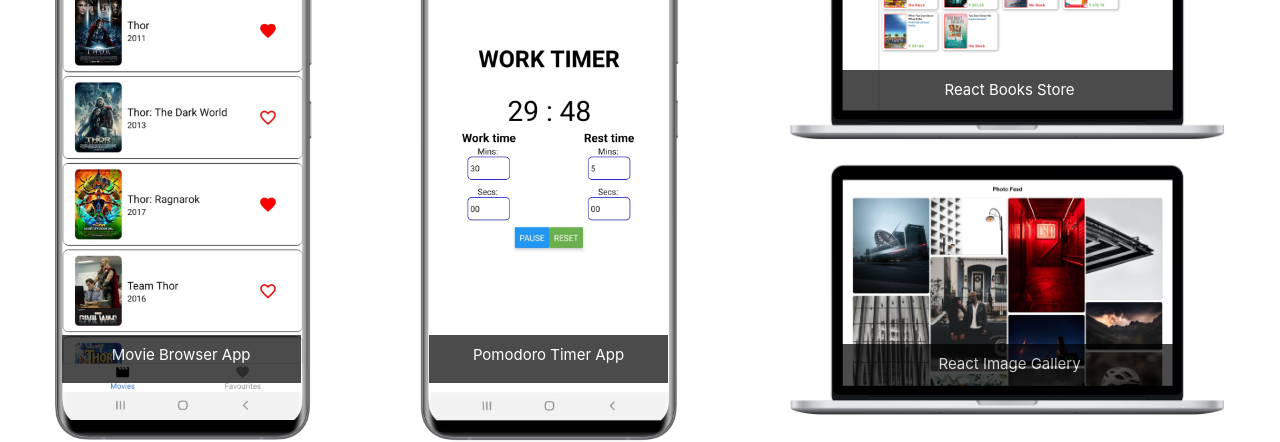
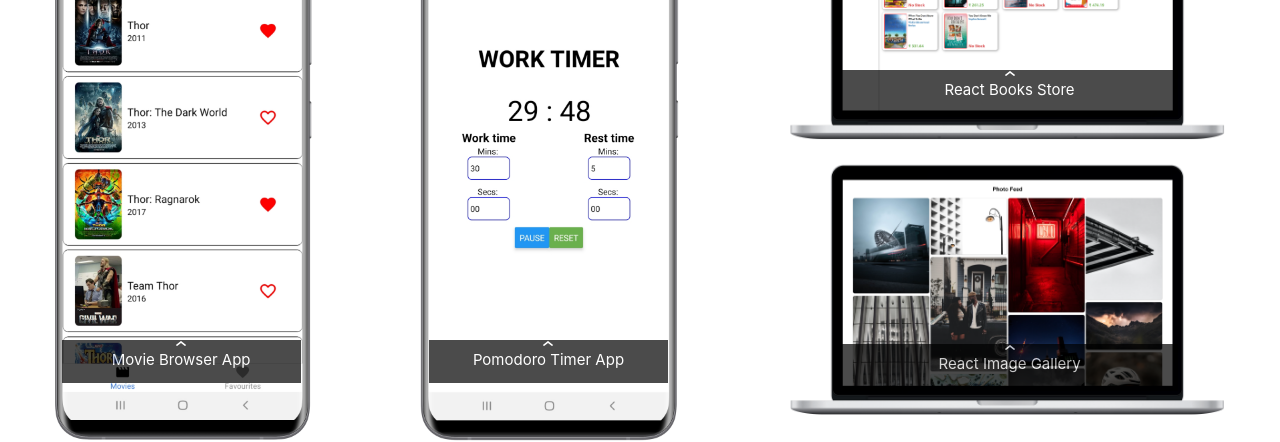
Before and after one commit to vineetk13/my-portfolio, a React (Create React App) app: page / in a window 1280 px wide. Shown: the part 2316-2758 px from the top of the page. Built offline with nearby package versions, Linux system fonts and the light colour scheme; no server answers.

Commit message:
ui fixes

```diff
--- a/src/components/intro.js
+++ b/src/components/intro.js
@@ -45,8 +45,7 @@ const Introduction = () => {
             <Greeting>Hello,</Greeting>
             <Intro>I'm Vineet K</Intro>
             <Summary>
-                Passionate in web design and development. Flawless designer mind with hands on experience
-                in designing web and mobile prototypes over top featured tools. Enthusiast of constant learning and dedicated towards creative thinking.
+                Passionate in web design and development. Strengthened in various frontend techologies by building projects under different domains and implementing complex user requirements. Enthusiast of constant learning and dedicated towards creative thinking.
             </Summary>
         </Container>
     )
--- a/src/components/mobileApp.js
+++ b/src/components/mobileApp.js
@@ -3,6 +3,7 @@ import styled from 'styled-components';
 import { FontAwesomeIcon } from '@fortawesome/react-fontawesome'
 import { faGithub, faGithubSquare } from '@fortawesome/free-brands-svg-icons'
 import { faExternalLinkAlt, faLink } from '@fortawesome/free-solid-svg-icons';
+import Img from '../assets/illustrations/up-arrow.svg';
 
 const Links = styled.div`
     // display:none;
@@ -18,8 +19,16 @@ const Overlay = styled.div`
     background-color:black;
     opacity:0.7;
     width: calc(100% - 31px);
-    height: 5%;
+    height: 4%;
     transition: 0.3s ease;
+    &::before{
+        content:url(${Img});
+        position:absolute;
+        top:-10px;
+        opacity:1;
+        color:white;
+        left:calc(50% - 5px);
+    }
     &:hover {
         height: 40%;
     }
@@ -63,8 +72,7 @@ const MobileApp = (props) => {
                 <Details>
                     <Title>{props.appName}</Title><br/>
                     <Links>
-                        <FontAwesomeIcon size="2x" icon={faGithub} />
-                        {/*<FontAwesomeIcon size="2x" icon={faExternalLinkAlt} />*/}
+                        <a style={{color:"white"}} href={props.git} target="_blank"><FontAwesomeIcon size="2x" icon={faGithub}  /></a>
                     </Links>
                 </Details>
             </Overlay>
--- a/src/components/webApp.js
+++ b/src/components/webApp.js
@@ -3,6 +3,7 @@ import styled from 'styled-components';
 import { FontAwesomeIcon } from '@fortawesome/react-fontawesome'
 import { faGithub } from '@fortawesome/free-brands-svg-icons'
 import { faLink } from '@fortawesome/free-solid-svg-icons';
+import Img from '../assets/illustrations/up-arrow.svg';
 
 const Links = styled.div`
     // display:none;
@@ -23,6 +24,14 @@ const Overlay = styled.div`
     width: 75%;
     transition: .4s ease;
     height:10%;
+    &::before{
+        content:url(${Img});
+        position:absolute;
+        top:-10px;
+        opacity:1;
+        color:white;
+        left:calc(50% - 5px);
+    }
     &:hover {
         height: 50%;
     }
@@ -68,8 +77,7 @@ const WebApp = (props) => {
                 <Details>
                     <Title>{props.appName}</Title>
                     <Links>
-                        <FontAwesomeIcon onClick={()=>{console.log("Github icon clicked")}} size="2x" icon={faGithub} />&emsp;
-                        <FontAwesomeIcon size="lg" icon={faLink} />
+                        <a style={{color:"white"}} href={props.git} target="_blank"><FontAwesomeIcon size="2x" icon={faGithub} /></a>
                     </Links>
                 </Details>
             </Overlay>
--- a/src/layouts/projects.js
+++ b/src/layouts/projects.js
@@ -42,12 +42,12 @@ const Projects = () => {
         <Container id="projects">
             <Heading>Projects</Heading>
             <Section>
-                <MobileApp appName="Movie Browser App" appImage={MovieBrowser} />
-                <MobileApp appName="Pomodoro Timer App" appImage={Pomodoro} />
+                <MobileApp appName="Movie Browser App" appImage={MovieBrowser} git="https://github.com/vineetk13/React-Native-Movie-Browser-app" />
+                <MobileApp appName="Pomodoro Timer App" appImage={Pomodoro} git="https://github.com/vineetk13/React-Native-Pomodoro-timer-app" />
                 <div>
                     {/*<WebApp appName="React TODO App" appImage={ReactTodo} gitlink="https://github.com/vineetk13/React-TODO-App" />*/}
-                    <WebApp appName="React Books Store" appImage={BookStore} />
-                    <WebApp appName="React Image Gallery" appImage={PhotoFeed} />
+                    <WebApp appName="React Books Store" appImage={BookStore} git="https://github.com/vineetk13/react-books-store" />
+                    <WebApp appName="React Image Gallery" appImage={PhotoFeed} git="https://github.com/vineetk13/react-image-gallery" />
                 </div>
             </Section>
         </Container>
```
Also changed, not shown: src/assets/illustrations/up-arrow.svg (added), 8 other files (tests, documents, lock files or other folders).
